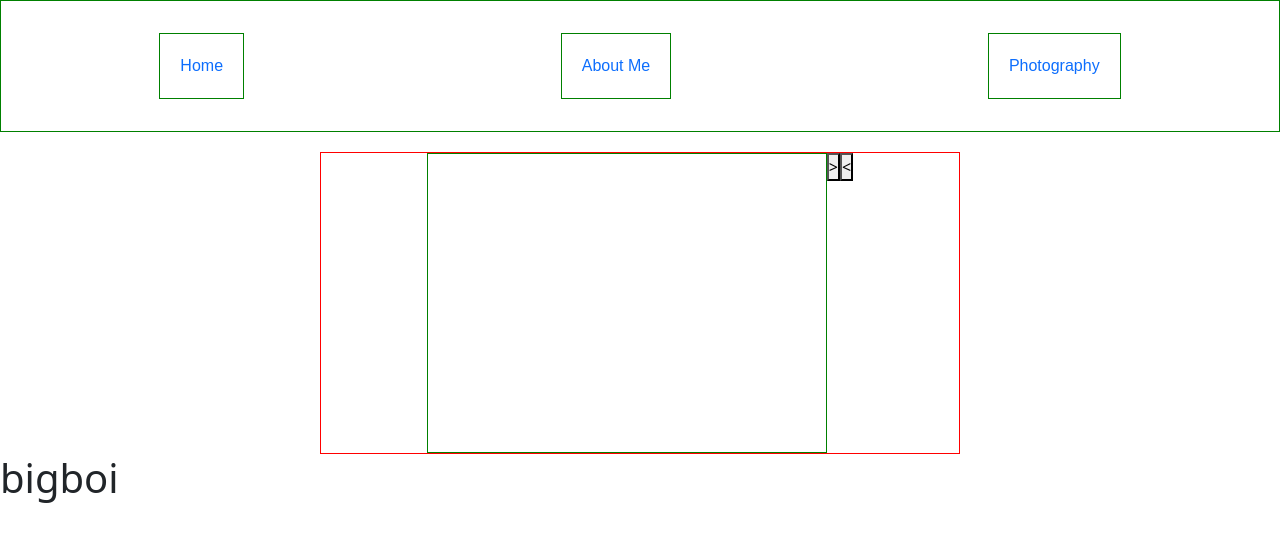
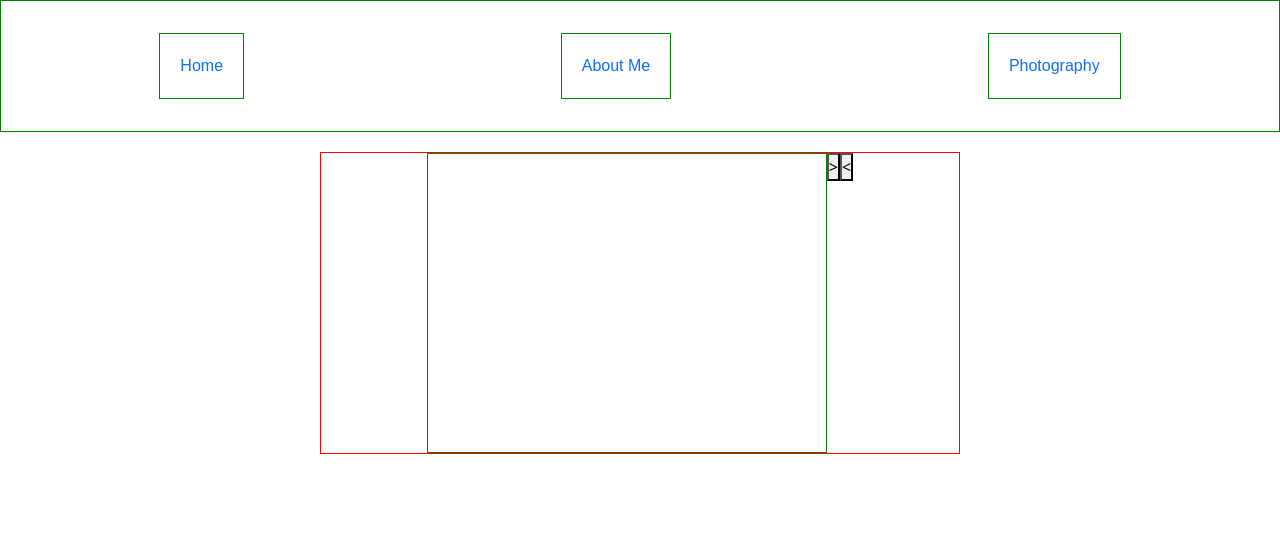
Before and after one commit to AdiP1353/Website, a plain HTML site: page aboutme.html in a window 1280 px wide. Drawn offline with nearby package versions, Linux system fonts and the light colour scheme; a web font is replaced by a local one.

Commit message:
Nothing much

```diff
--- a/aboutme.html
+++ b/aboutme.html
@@ -40,7 +40,6 @@
         </div>
         </div>
         </div>
-        <h1>bigboi</h1>
 
     </section>
 
```
